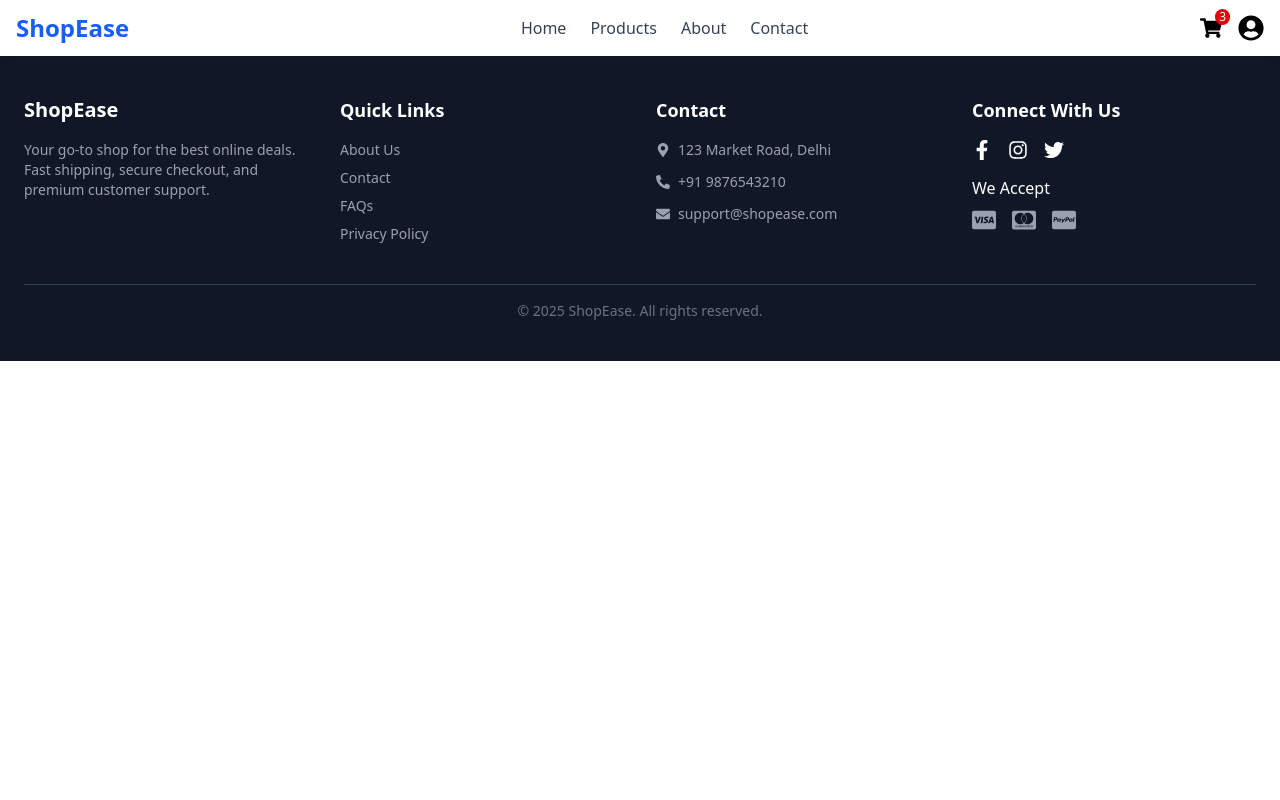
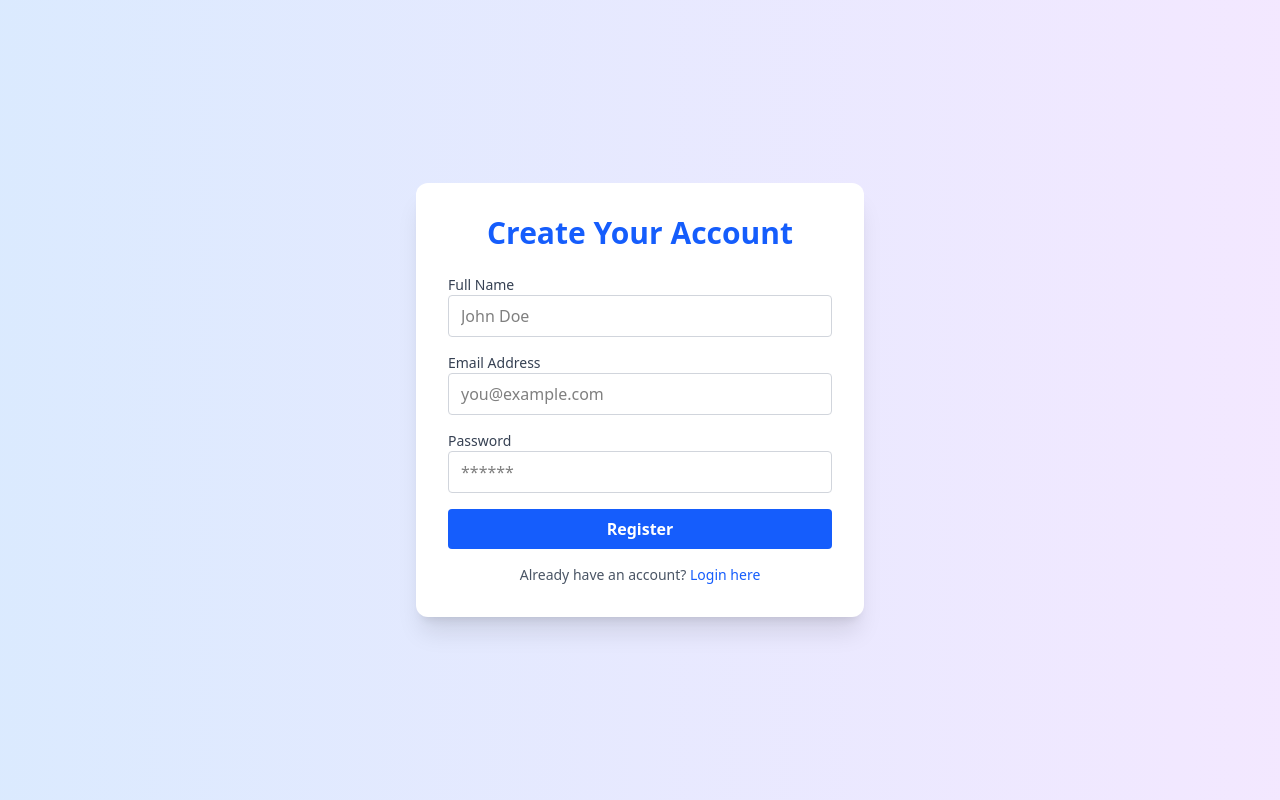
Before and after one commit to rahulprops/mern-shopping, a React (Vite) app in the folder frontend/: page /register in a window 1280 px wide. Built offline with nearby package versions, Linux system fonts and the light colour scheme.

Commit message:
authSlicecreate

```diff
--- a/frontend/src/App.jsx
+++ b/frontend/src/App.jsx
@@ -1,24 +1,40 @@
-import  { BrowserRouter,Routes,Route} from 'react-router-dom'
-import Home from './pages/Home'
-import ProductDetails from './pages/ProductDetails'
-import Products from './pages/Products'
-import Navbar from './components/Navbar'
-import Footer from './components/Footer'
+import { BrowserRouter, Routes, Route, useLocation } from 'react-router-dom';
+import Home from './pages/Home';
+import ProductDetails from './pages/ProductDetails';
+import Products from './pages/Products';
+import Navbar from './components/Navbar';
+import Footer from './components/Footer';
+import Register from './user/Register';
+import Login from './user/Login';
+
+// Wrapper to conditionally show Navbar/Footer
+const Layout = ({ children }) => {
+  const location = useLocation();
+  const hideLayout = location.pathname === '/login' || location.pathname === '/register';
+
+  return (
+    <>
+      {!hideLayout && <Navbar />}
+      {children}
+      {!hideLayout && <Footer />}
+    </>
+  );
+};
 
 function App() {
-
-
   return (
     <BrowserRouter>
-     <Navbar/>
-      <Routes>
-        <Route path='/' element={<Home/>} />
-        <Route path='/product/:id' element={<ProductDetails/>} />
-        <Route path='/products' element={<Products/>} />
-      </Routes>
-      <Footer/>
+      <Layout>
+        <Routes>
+          <Route path="/" element={<Home />} />
+          <Route path="/product/:id" element={<ProductDetails />} />
+          <Route path="/products" element={<Products />} />
+          <Route path="/register" element={<Register />} />
+          <Route path="/login" element={<Login />} />
+        </Routes>
+      </Layout>
     </BrowserRouter>
-  )
+  );
 }
 
-export default App
+export default App;
--- /dev/null
+++ b/frontend/src/app/authSlice.js
@@ -0,0 +1,22 @@
+import {createSlice} from '@reduxjs/toolkit'
+
+const initialState={
+    user:null,
+    isAuthenticated:false
+}
+const authSlice=createSlice({
+    name:"auth",
+    initialState,
+    reducers:{
+         userLoggedId:(state,action)=>{
+            state.user=action.payload;
+            state.isAuthenticated=true
+         },
+         userLoggedOut:(state)=>{
+            state.user=null;
+            state.isAuthenticated=false
+         }
+    },
+});
+export const {userLoggedId,userLoggedOut}=authSlice.actions;
+export default authSlice.reducer;
--- a/frontend/src/app/store.js
+++ b/frontend/src/app/store.js
@@ -1,9 +1,11 @@
 import { configureStore } from '@reduxjs/toolkit';
 import { apiSlice } from './apiSlice';
+import authReducer from './authSlice'; // ✅ import your auth slice
 
 const store = configureStore({
   reducer: {
     [apiSlice.reducerPath]: apiSlice.reducer,
+    auth: authReducer, // ✅ register it with a key (state.auth)
   },
   middleware: (getDefaultMiddleware) =>
     getDefaultMiddleware().concat(apiSlice.middleware),
--- a/frontend/src/components/Navbar.jsx
+++ b/frontend/src/components/Navbar.jsx
@@ -6,7 +6,8 @@ const Navbar = () => {
   const [menuOpen, setMenuOpen] = useState(false);
   const [profileOpen, setProfileOpen] = useState(false);
 
-  const cartItemCount = 3; // 🛒 Replace with dynamic count
+  const user = false; // Replace with your auth state logic (e.g., from Redux or Context)
+  const cartItemCount = 3; // Replace with real cart data
 
   return (
     <nav className="bg-white shadow-md sticky top-0 z-50">
@@ -24,9 +25,9 @@ const Navbar = () => {
           <li><Link to="/contact" className="hover:text-blue-600">Contact</Link></li>
         </ul>
 
-        {/* Icons */}
+        {/* Right Icons */}
         <div className="flex items-center gap-4">
-          {/* Cart */}
+          {/* Cart Icon */}
           <div className="relative cursor-pointer">
             <Link to="/cart">
               <FaShoppingCart size={22} />
@@ -36,7 +37,8 @@ const Navbar = () => {
             </Link>
           </div>
 
-          {/* Profile */}
+          {/* Auth Buttons or Profile */}
+          {user ? (
             <div className="relative">
               <FaUserCircle
                 size={26}
@@ -51,15 +53,21 @@ const Navbar = () => {
                 </div>
               )}
             </div>
+          ) : (
+            <div className="flex gap-3">
+              <Link to="/login" className="bg-blue-600 text-white px-3 py-1 rounded hover:bg-blue-700">Login</Link>
+              <Link to="/register" className="bg-blue-600 text-white px-3 py-1 rounded hover:bg-blue-700">Register</Link>
+            </div>
+          )}
 
-          {/* Mobile Menu Icon */}
+          {/* Mobile Menu Toggle */}
           <div className="md:hidden" onClick={() => setMenuOpen(!menuOpen)}>
             {menuOpen ? <FaTimes size={22} /> : <FaBars size={22} />}
           </div>
         </div>
       </div>
 
-      {/* Mobile Nav Menu */}
+      {/* Mobile Menu */}
       {menuOpen && (
         <ul className="md:hidden bg-white px-4 pb-4 space-y-2 text-gray-700 font-medium">
           <li><Link to="/" className="block py-2 border-b">Home</Link></li>
--- /dev/null
+++ b/frontend/src/user/Login.jsx
@@ -0,0 +1,104 @@
+import React, { useState } from 'react';
+import { Link, useNavigate } from 'react-router-dom';
+
+const Login = () => {
+  const navigate = useNavigate();
+
+  const [formData, setFormData] = useState({
+    email: '',
+    password: '',
+  });
+
+  const [errors, setErrors] = useState({});
+
+  const handleChange = (e) => {
+    const { name, value } = e.target;
+    setFormData((prev) => ({ ...prev, [name]: value }));
+  };
+
+  const validate = () => {
+    const newErrors = {};
+
+    if (!formData.email.trim()) {
+      newErrors.email = 'Email is required';
+    } else if (!/\S+@\S+\.\S+/.test(formData.email)) {
+      newErrors.email = 'Enter a valid email';
+    }
+
+    if (!formData.password) {
+      newErrors.password = 'Password is required';
+    } else if (formData.password.length < 6) {
+      newErrors.password = 'Minimum 6 characters';
+    }
+
+    setErrors(newErrors);
+    return Object.keys(newErrors).length === 0;
+  };
+
+  const handleSubmit = (e) => {
+    e.preventDefault();
+    if (validate()) {
+      console.log('Login data:', formData);
+      // 🔐 You can add API logic here (fetch/axios or Redux)
+      // navigate("/"); // if login is successful
+    }
+  };
+
+  return (
+    <div className="min-h-screen flex items-center justify-center bg-gradient-to-r from-blue-100 to-indigo-100 px-4">
+      <div className="max-w-md w-full bg-white p-8 rounded-xl shadow-lg">
+        <h2 className="text-3xl font-extrabold text-center text-blue-600 mb-6">Login</h2>
+
+        <form onSubmit={handleSubmit} className="space-y-4">
+          {/* Email */}
+          <div>
+            <label htmlFor="email" className="block text-sm font-medium text-gray-700">Email</label>
+            <input
+              type="email"
+              id="email"
+              name="email"
+              value={formData.email}
+              onChange={handleChange}
+              placeholder="you@example.com"
+              className={`w-full border ${errors.email ? 'border-red-500' : 'border-gray-300'} rounded px-3 py-2 focus:outline-none focus:ring-2 focus:ring-blue-500`}
+            />
+            {errors.email && <p className="text-red-500 text-sm mt-1">{errors.email}</p>}
+          </div>
+
+          {/* Password */}
+          <div>
+            <label htmlFor="password" className="block text-sm font-medium text-gray-700">Password</label>
+            <input
+              type="password"
+              id="password"
+              name="password"
+              value={formData.password}
+              onChange={handleChange}
+              placeholder="******"
+              className={`w-full border ${errors.password ? 'border-red-500' : 'border-gray-300'} rounded px-3 py-2 focus:outline-none focus:ring-2 focus:ring-blue-500`}
+            />
+            {errors.password && <p className="text-red-500 text-sm mt-1">{errors.password}</p>}
+          </div>
+
+          {/* Submit */}
+          <button
+            type="submit"
+            className="w-full bg-blue-600 hover:bg-blue-700 text-white py-2 rounded font-semibold transition"
+          >
+            Login
+          </button>
+        </form>
+
+        {/* Register Link */}
+        <p className="mt-4 text-center text-sm text-gray-600">
+          Don’t have an account?{' '}
+          <Link to="/register" className="text-blue-600 hover:underline font-medium">
+            Register here
+          </Link>
+        </p>
+      </div>
+    </div>
+  );
+};
+
+export default Login;
--- /dev/null
+++ b/frontend/src/user/Register.jsx
@@ -0,0 +1,117 @@
+import React, { useState } from 'react';
+import { Link, useNavigate } from 'react-router-dom';
+
+const Register = () => {
+  const navigate = useNavigate();
+
+  const [formData, setFormData] = useState({
+    name: '',
+    email: '',
+    password: '',
+  });
+
+  const [errors, setErrors] = useState({});
+
+  const handleChange = (e) => {
+    const { name, value } = e.target;
+    setFormData((prev) => ({ ...prev, [name]: value }));
+  };
+
+  const validate = () => {
+    const newErrors = {};
+    if (!formData.name.trim()) newErrors.name = 'Name is required';
+    if (!formData.email.trim()) {
+      newErrors.email = 'Email is required';
+    } else if (!/\S+@\S+\.\S+/.test(formData.email)) {
+      newErrors.email = 'Enter a valid email';
+    }
+    if (!formData.password) {
+      newErrors.password = 'Password is required';
+    } else if (formData.password.length < 6) {
+      newErrors.password = 'Password must be at least 6 characters';
+    }
+    setErrors(newErrors);
+    return Object.keys(newErrors).length === 0;
+  };
+
+  const handleSubmit = (e) => {
+    e.preventDefault();
+    if (validate()) {
+      console.log('Registering user:', formData);
+      // TODO: Send API call here
+      // On success: navigate('/login');
+    }
+  };
+
+  return (
+    <div className="min-h-screen flex items-center justify-center bg-gradient-to-r from-blue-100 to-purple-100 px-4">
+      <div className="max-w-md w-full bg-white p-8 rounded-xl shadow-xl">
+        <h2 className="text-3xl font-extrabold text-center text-blue-600 mb-6">Create Your Account</h2>
+        <form onSubmit={handleSubmit} className="space-y-4">
+          {/* Name */}
+          <div>
+            <label htmlFor="name" className="block text-sm font-medium text-gray-700">Full Name</label>
+            <input
+              type="text"
+              name="name"
+              id="name"
+              value={formData.name}
+              onChange={handleChange}
+              className={`w-full border ${errors.name ? 'border-red-500' : 'border-gray-300'} rounded px-3 py-2 focus:outline-none focus:ring-2 focus:ring-blue-500`}
+              placeholder="John Doe"
+            />
+            {errors.name && <p className="text-red-500 text-sm mt-1">{errors.name}</p>}
+          </div>
+
+          {/* Email */}
+          <div>
+            <label htmlFor="email" className="block text-sm font-medium text-gray-700">Email Address</label>
+            <input
+              type="email"
+              name="email"
+              id="email"
+              value={formData.email}
+              onChange={handleChange}
+              className={`w-full border ${errors.email ? 'border-red-500' : 'border-gray-300'} rounded px-3 py-2 focus:outline-none focus:ring-2 focus:ring-blue-500`}
+              placeholder="you@example.com"
+            />
+            {errors.email && <p className="text-red-500 text-sm mt-1">{errors.email}</p>}
+          </div>
+
+          {/* Password */}
+          <div>
+            <label htmlFor="password" className="block text-sm font-medium text-gray-700">Password</label>
+            <input
+              type="password"
+              name="password"
+              id="password"
+              value={formData.password}
+              onChange={handleChange}
+              className={`w-full border ${errors.password ? 'border-red-500' : 'border-gray-300'} rounded px-3 py-2 focus:outline-none focus:ring-2 focus:ring-blue-500`}
+              placeholder="******"
+            />
+            {errors.password && <p className="text-red-500 text-sm mt-1">{errors.password}</p>}
+          </div>
+
+          {/* Submit Button */}
+          <button
+            type="submit"
+            className="w-full bg-blue-600 hover:bg-blue-700 text-white py-2 rounded font-semibold transition"
+          >
+            Register
+          </button>
+        </form>
+
+        {/* Go to Login */}
+        <p className="mt-4 text-center text-sm text-gray-600">
+          Already have an account?{' '}
+          <Link to="/login" className="text-blue-600 hover:underline font-medium">
+            Login here
+          </Link>
+        </p>
+      </div>
+    </div>
+  );
+};
+
+export default Register;
```
Lines whose indentation alone changed are shown as unchanged.
